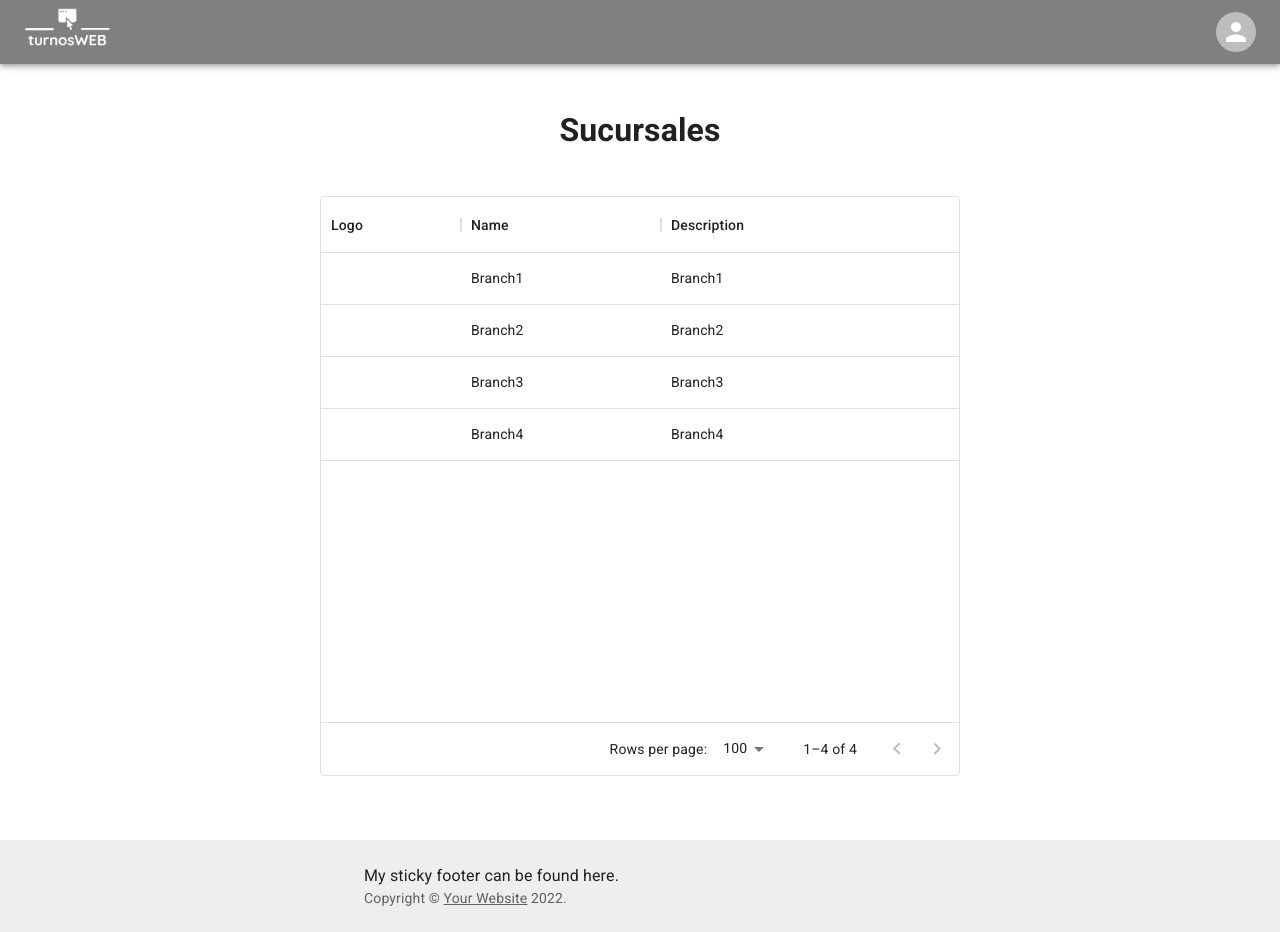
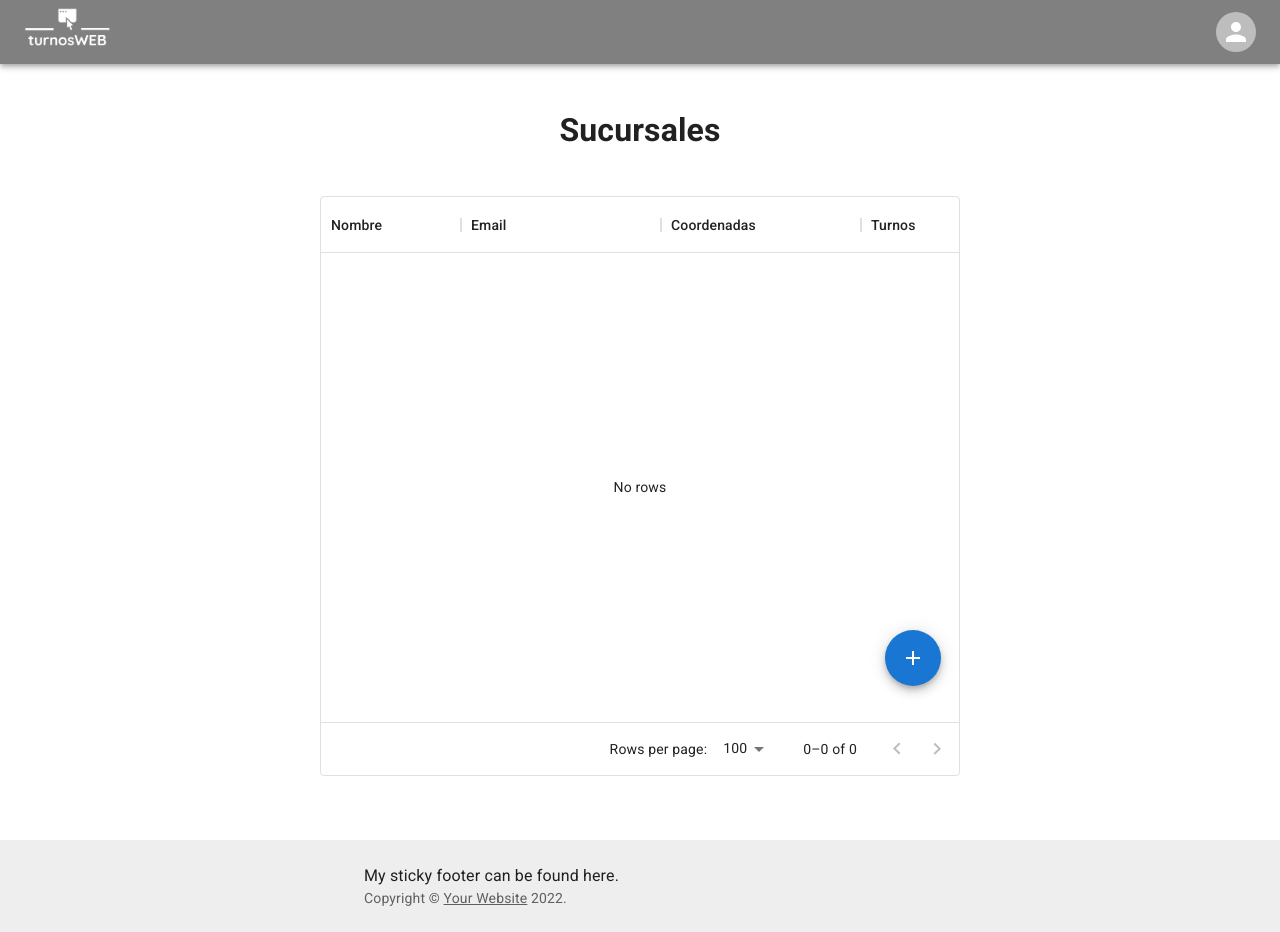
Before and after one commit to santiagocata/frontend-turnosWEB, a React (Create React App) app: page /adminlist in a window 1280 px wide. Built offline with nearby package versions, Linux system fonts and the light colour scheme.

Commit message:
second commit BranchÃlit Component

```diff
--- a/src/components/AdminView.jsx
+++ b/src/components/AdminView.jsx
@@ -14,14 +14,20 @@ import Visibility from "@mui/icons-material/Visibility";
 import VisibilityOff from "@mui/icons-material/VisibilityOff";
 import { useEffect, useState } from "react";
 
-const AdminView = () => {
+const AdminView = ({ branchs, setBranchs, visibility, setVisibility }) => {
   const [state, setState] = useState({
-    name: "",
-    password: "",
-    hours: "",
-    turnQuantity: "",
-    email: "",
-    coordinates: "",
+    form: {
+      id: branchs.length + 1,
+      name: "",
+      email: "",
+      password: "",
+      coords: "",
+      maxPerTurn: 0,
+      turnRange: {
+        startHours: "00:00",
+        endHours: "00:00",
+      },
+    },
     showPassword: false,
   });
   const [hours, setHours] = useState(["00:00"]);
@@ -43,13 +49,29 @@ const AdminView = () => {
     });
   };
 
-  const handleChange = (e) => {
-    setState({ ...state, [e.target.name]: e.target.value });
+  const handleChange = (e, turnRange) => {
+    turnRange === undefined
+      ? setState({
+          ...state,
+          form: { ...state.form, [e.target.name]: e.target.value },
+        })
+      : setState({
+          ...state,
+          form: {
+            ...state.form,
+            turnRange: {
+              ...state.form.turnRange,
+              [e.target.name]: e.target.value,
+            },
+          },
+        });
   };
 
   const handleSubmit = (e) => {
     e.preventDefault();
-    console.log(state);
+    console.log(state.form);
+    setBranchs([...branchs, state.form]);
+    setVisibility(!visibility);
   };
 
   return (
@@ -79,10 +101,10 @@ const AdminView = () => {
               <Select
                 labelId="demo-simple-select-label"
                 id="demo-simple-select"
-                name="hours"
+                name="startHours"
                 defaultValue={hours[0]}
                 label="Start Hour"
-                onChange={handleChange}
+                onChange={(e) => handleChange(e, "turnRange")}
               >
                 {hours.map((value, index) => {
                   return (
@@ -98,10 +120,10 @@ const AdminView = () => {
               <Select
                 labelId="demo-simple-select-label"
                 id="demo-simple-select"
-                name="hours"
+                name="endHours"
                 defaultValue={hours[0]}
                 label="End Hour"
-                onChange={handleChange}
+                onChange={(e) => handleChange(e, "turnRange")}
               >
                 {hours.map((value, index) => {
                   return (
@@ -151,14 +173,14 @@ const AdminView = () => {
               sx={style}
               label="Quantity"
               type="number"
-              name="turnQuantity"
+              name="maxPerTurn"
               variant="outlined"
               onChange={handleChange}
             ></TextField>
             <TextField
               sx={style}
               label="Coordinates"
-              name="coordinates"
+              name="coords"
               variant="outlined"
               onChange={handleChange}
             ></TextField>
--- a/src/components/BranchList.jsx
+++ b/src/components/BranchList.jsx
@@ -2,14 +2,14 @@ import { DataGrid, GridActionsCellItem } from "@mui/x-data-grid";
 import DeleteIcon from "@mui/icons-material/Delete";
 import { Box } from "@mui/material";
 import { useState } from "react";
+import Fab from "@mui/material/Fab";
+import AddIcon from "@mui/icons-material/Add";
+import AdminView from "./AdminView";
+import ArrowBackIcon from "@mui/icons-material/ArrowBack";
 
 function BranchList() {
-  const [branchs, setBranchs] = useState([
-    { id: 1, name: "Branch1", logo: "", description: "Branch1" },
-    { id: 2, name: "Branch2", logo: "", description: "Branch2" },
-    { id: 3, name: "Branch3", logo: "", description: "Branch3" },
-    { id: 4, name: "Branch4", logo: "", description: "Branch4" },
-  ]);
+  const [visibility, setVisibility] = useState(false);
+  const [branchs, setBranchs] = useState([]);
 
   const deleteBranch = (id) => {
     const newBranchs = branchs.filter((row) => row.id !== id);
@@ -18,12 +18,27 @@ function BranchList() {
 
   const columns = [
     {
-      field: "logo",
-      headerName: "Logo",
+      field: "name",
+      headerName: "Nombre",
       width: 140,
     },
-    { field: "name", headerName: "Name", width: 200 },
-    { field: "description", headerName: "Description", width: 539 },
+    { field: "email", headerName: "Email", width: 200 },
+    { field: "coords", headerName: "Coordenadas", width: 200 },
+    { field: "maxPerTurn", headerName: "Turnos", width: 120 },
+    {
+      field: "turnRange",
+      headerName: "Rango Horario",
+      valueGetter: (params) => {
+        console.log({ params });
+        return (
+          "Desde las " +
+          params.row.turnRange.startHours +
+          " a las " +
+          params.row.turnRange.endHours
+        );
+      },
+      width: 200,
+    },
     {
       field: "actions",
       type: "actions",
@@ -38,7 +53,36 @@ function BranchList() {
       ],
     },
   ];
-  return (
+
+  const toggleVissibility = (e) => {
+    e.preventDefault();
+    setVisibility(!visibility);
+  };
+
+  return visibility ? (
+    <>
+      <div style={{ position: "relative", right: "238px" }}>
+        <Fab
+          sx={{
+            position: "absolute",
+            left: "50vw",
+            top: 105,
+          }}
+          aria-label="Add"
+          color="primary"
+          onClick={toggleVissibility}
+        >
+          <ArrowBackIcon />
+        </Fab>
+      </div>
+      <AdminView
+        branchs={branchs}
+        setBranchs={setBranchs}
+        visibility={visibility}
+        setVisibility={setVisibility}
+      ></AdminView>
+    </>
+  ) : (
     <Box
       display="flex"
       alignItems="center"
@@ -46,8 +90,26 @@ function BranchList() {
       flexDirection="column"
     >
       <h1 style={{ marginBottom: "42px", marginTop: "42px" }}>Sucursales</h1>
-      <Box width="50%" height={580} marginBottom={8}>
-        <DataGrid columns={columns} rows={branchs}></DataGrid>
+      <Box sx={{ position: "relative" }} height={580} marginBottom={8}>
+        <DataGrid
+          sx={{ width: "50vw" }}
+          columns={columns}
+          rows={branchs}
+        ></DataGrid>
+        <div style={{ position: "relative", right: "75px" }}>
+          <Fab
+            sx={{
+              position: "absolute",
+              left: "50vw",
+              bottom: 90,
+            }}
+            aria-label="Add"
+            color="primary"
+            onClick={toggleVissibility}
+          >
+            <AddIcon />
+          </Fab>
+        </div>
       </Box>
     </Box>
   );
```
